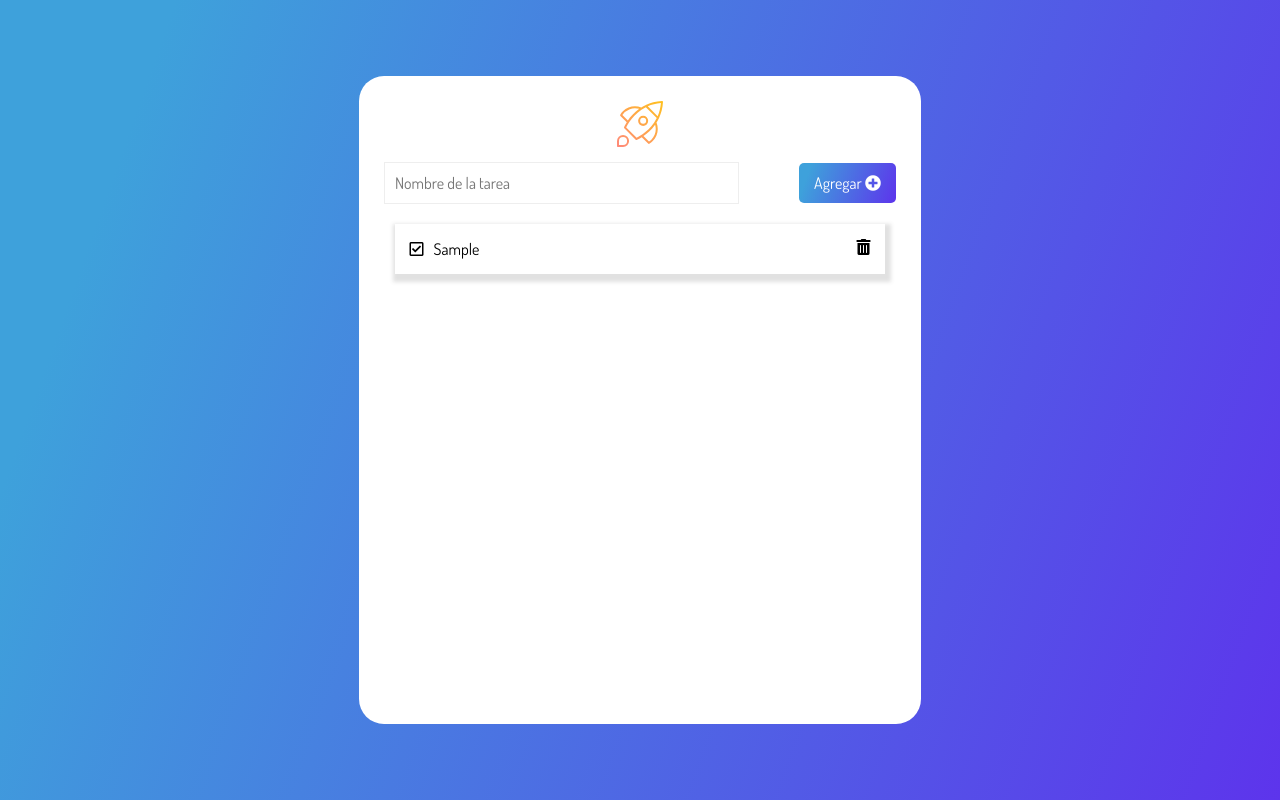
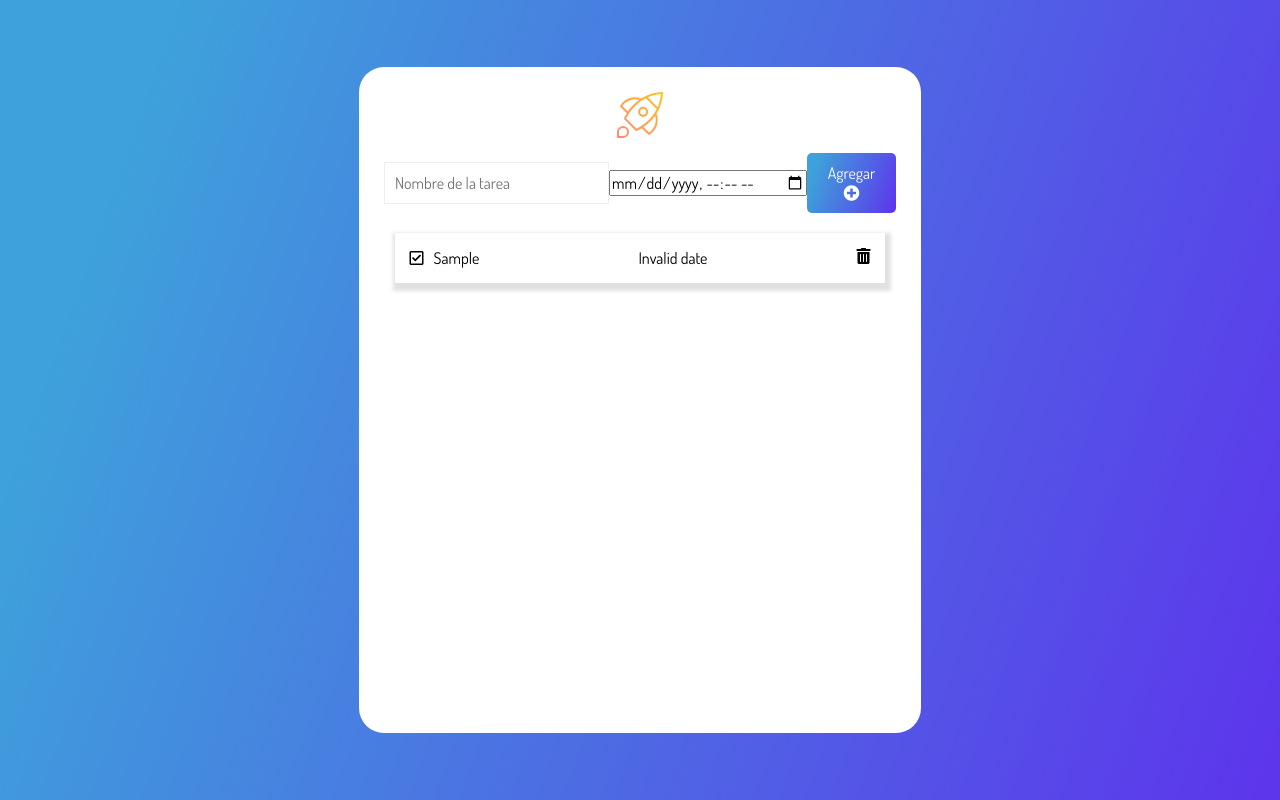
Before and after one commit to jaimeamn/Organizador-de-Tareas, a plain HTML site: page index.html in a window 1280 px wide. Both pictures are taken after typing "Sample" into the empty fields and a click on the button "Agregar". Drawn offline with nearby package versions, Linux system fonts and the light colour scheme.

Commit message:
agregar fecha a las tareas

```diff
--- a/index.html
+++ b/index.html
@@ -31,6 +31,7 @@
               autocomplete="off"
               data-form-input
             />
+            <input type="datetime-local" data-form-date placeholder="221/06/08"/>
             <button type="submit" class="btnCreate" data-form-btn>
               Agregar <i class="fas fa-plus-circle"></i>
             </button>
@@ -40,6 +41,7 @@
         </ul>
       </div>
     </main>
+    <script src="https://cdnjs.cloudflare.com/ajax/libs/moment.js/2.29.4/moment.min.js"></script>
     <script type="module" src="script.js"></script>
   </body>
 </html>
--- a/script.js
+++ b/script.js
@@ -3,16 +3,35 @@ import deleteIcon from './components/deleteIcon.js';
 
 const btn = document.querySelector('[data-form-btn]');
 
+const addTask =(evento) => {
+  const list = document.querySelector('[data-list]');
+  const task = createTask(evento);
+  list.appendChild(task);
+};
+
+const taskList = [];
+
 const createTask = (evento) => {
   evento.preventDefault();
   const input = document.querySelector('[data-form-input]');
+  const calendar = document.querySelector("[data-form-date")
   const value = input.value;
-  const list = document.querySelector('[data-list]');
+  const date = calendar.value
+  const dateFormat = moment(date).format('DD/MM/YYYY')
+  console.log(dateFormat)
   const task = document.createElement('li');
   task.classList.add('card');
   input.value = '';
   //backticks
   const taskContent = document.createElement('div');
+
+  const taskObj = {
+    value,
+    dateFormat
+  };
+
+  taskList.push(taskObj)
+  localStorage.setItem('tasks', JSON.stringify(taskList))
 
   const titleTask = document.createElement('span');
   titleTask.classList.add('task');
@@ -20,11 +39,13 @@ const createTask = (evento) => {
   taskContent.appendChild(checkComplete());
   taskContent.appendChild(titleTask);
   // task.innerHTML = content;
-
+  const dateElement = document.createElement('span');
+  dateElement.innerHTML = dateFormat
   task.appendChild(taskContent);
+  task.appendChild(dateElement)
   task.appendChild(deleteIcon());
-  list.appendChild(task);
+  return task;
 };
 
 //Arrow functions o funciones anonimas
-btn.addEventListener('click', createTask);
+btn.addEventListener('click', addTask);
--- a/styles.css
+++ b/styles.css
@@ -46,7 +46,7 @@ form {
   padding: 10px;
   border: 1px solid #eee;
   outline: none;
-  width: 65%;
+  width: 45%;
 }
 
 .inputForm::placeholder {
```
